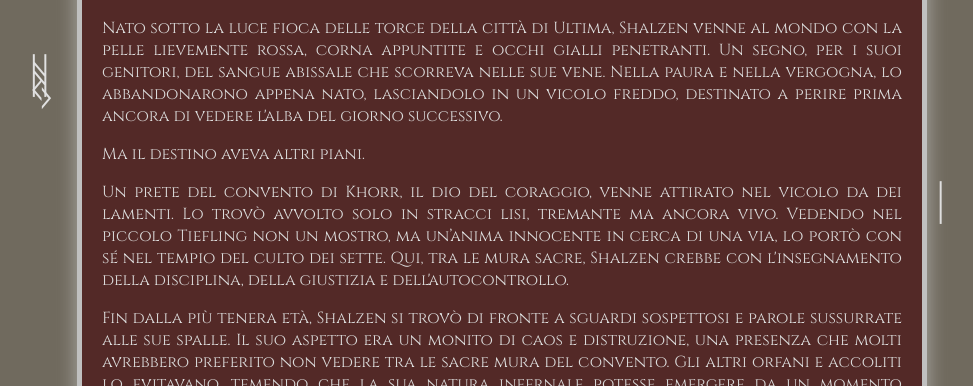
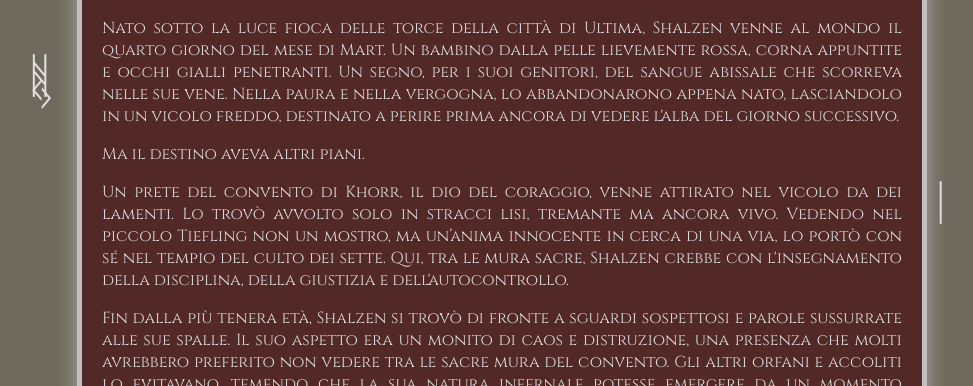
Before and after one commit to TheDoppio/Background, a plain HTML site: page index.html in a window 1280 px wide. Shown: the part 714-1100 px from the top of the page, without its empty margins (138-1111 px from the left). Drawn offline with Linux system fonts and the light colour scheme.

Commit message:
Update index.html

```diff
--- a/index.html
+++ b/index.html
@@ -179,9 +179,9 @@
             <hr style="border: none; height: 2px; background: linear-gradient(90deg, rgba(169, 169, 169, 0) 0%, rgba(169, 169, 169, 1) 50%, rgba(169, 169, 169, 0) 100%); position: relative; margin-top: 30px; margin-bottom: 30px;">
             <div style="margin-top: 0px; text-align: justify; opacity: 1; color: #dcdcdc;">
         <h2>Background</h2>
-        <p>Nato sotto la luce fioca delle torce della città di Ultima, Shalzen venne al mondo con la pelle lievemente
-          rossa, corna appuntite e occhi gialli penetranti. Un segno, per i suoi genitori, del sangue abissale che
-          scorreva nelle sue vene. Nella paura e nella vergogna, lo abbandonarono appena nato, lasciandolo in un vicolo
+        <p>Nato sotto la luce fioca delle torce della città di Ultima, Shalzen venne al mondo il quarto giorno del mese di Mart.
+          Un bambino dalla pelle lievemente rossa, corna appuntite e occhi gialli penetranti. Un segno, per i suoi genitori, del sangue abissale
+          che scorreva nelle sue vene. Nella paura e nella vergogna, lo abbandonarono appena nato, lasciandolo in un vicolo
           freddo, destinato a perire prima ancora di vedere l'alba del giorno successivo.</p>
         <p>Ma il destino aveva altri piani.</p>
         <p>Un prete del convento di Khorr, il dio del coraggio, venne attirato nel vicolo da dei lamenti. Lo trovò
```
